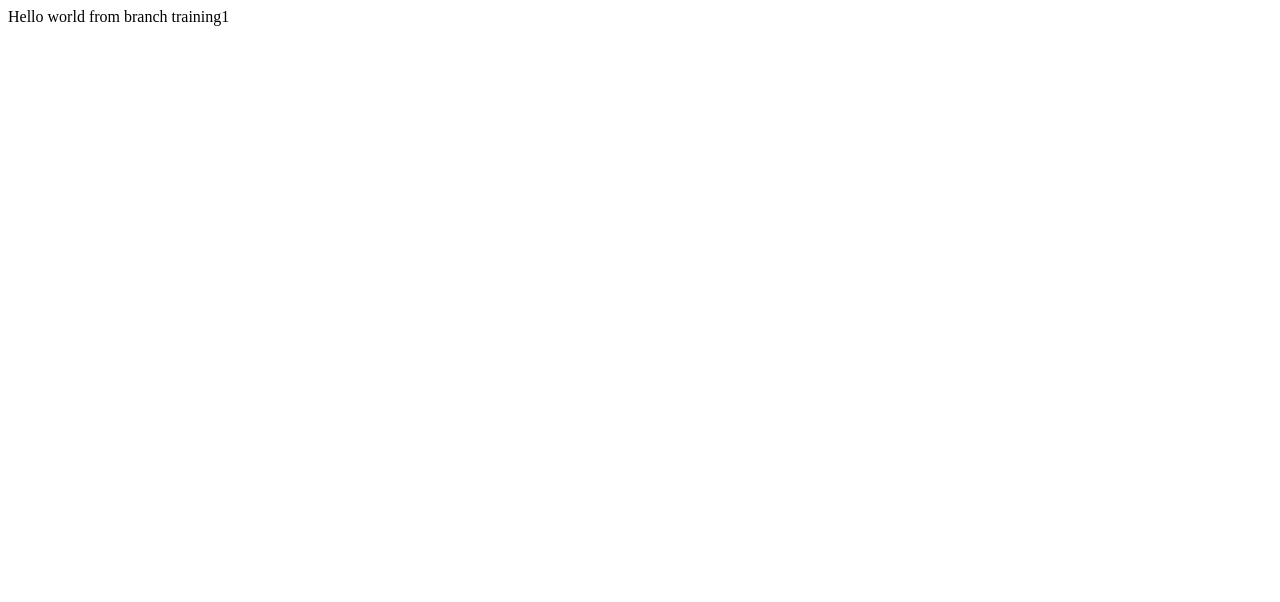
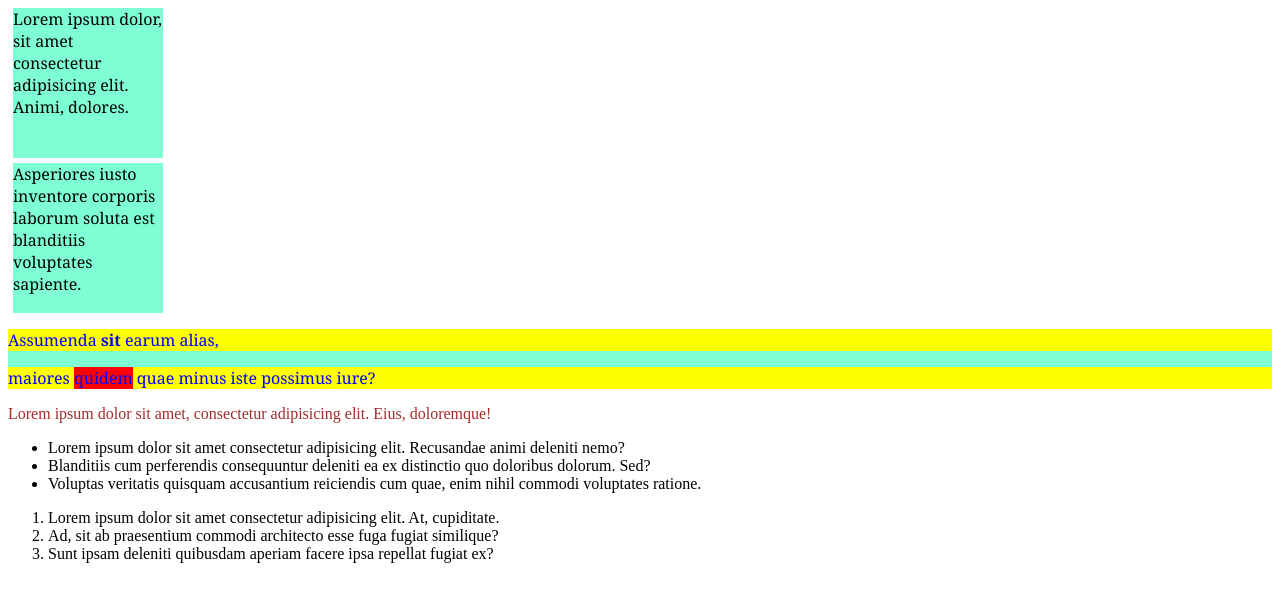
Before and after one commit to MarynaKarpovets/SK-training, a plain HTML site: page index.html in a window 1280 px wide. Drawn offline with Linux system fonts and the light colour scheme.

Commit message:
added training3

```diff
--- a/css/style.css
+++ b/css/style.css
@@ -0,0 +1,26 @@
+div{
+    background-color: aquamarine;
+    font-family: Georgia, 'Times New Roman', Times, serif;
+    font-size: 16px;
+}
+div:hover{
+    background-color: red;
+}
+.box{
+    width: 150px;
+    height: 150px;
+    margin: 5px;
+}
+
+#item, p{
+    color: brown;
+}
+
+div p{
+    background-color: yellow;
+    color: blue;
+}
+
+span{
+    background-color: red;
+}
--- a/index.html
+++ b/index.html
@@ -1,12 +1,33 @@
 <!DOCTYPE html>
 <html lang="en">
+
 <head>
     <meta charset="UTF-8">
     <meta name="viewport" content="width=device-width, initial-scale=1.0">
     <title>Document</title>
     <link rel="stylesheet" href="css/style.css">
 </head>
+
 <body>
-   <div>Hello world from branch training1</div>
+    <div class="box">Lorem ipsum dolor, sit amet consectetur adipisicing elit. Animi, dolores.</div>
+    <div class="box">Asperiores iusto inventore corporis laborum soluta est blanditiis voluptates sapiente.</div>
+    <div id="item">
+        <p>Assumenda <strong>sit</strong> earum alias,</p>
+        <p>maiores <span>quidem</span> quae minus iste possimus iure?</p>
+    </div>
+    <p>Lorem ipsum dolor sit amet, consectetur adipisicing elit. Eius, doloremque!</p>
+
+    <ul>
+        <li>Lorem ipsum dolor sit amet consectetur adipisicing elit. Recusandae animi deleniti nemo?</li>
+        <li>Blanditiis cum perferendis consequuntur deleniti ea ex distinctio quo doloribus dolorum. Sed?</li>
+        <li>Voluptas veritatis quisquam accusantium reiciendis cum quae, enim nihil commodi voluptates ratione.</li>
+    </ul>
+
+    <ol>
+        <li>Lorem ipsum dolor sit amet consectetur adipisicing elit. At, cupiditate.</li>
+        <li>Ad, sit ab praesentium commodi architecto esse fuga fugiat similique?</li>
+        <li>Sunt ipsam deleniti quibusdam aperiam facere ipsa repellat fugiat ex?</li>
+    </ol>
 </body>
+
 </html>
```
